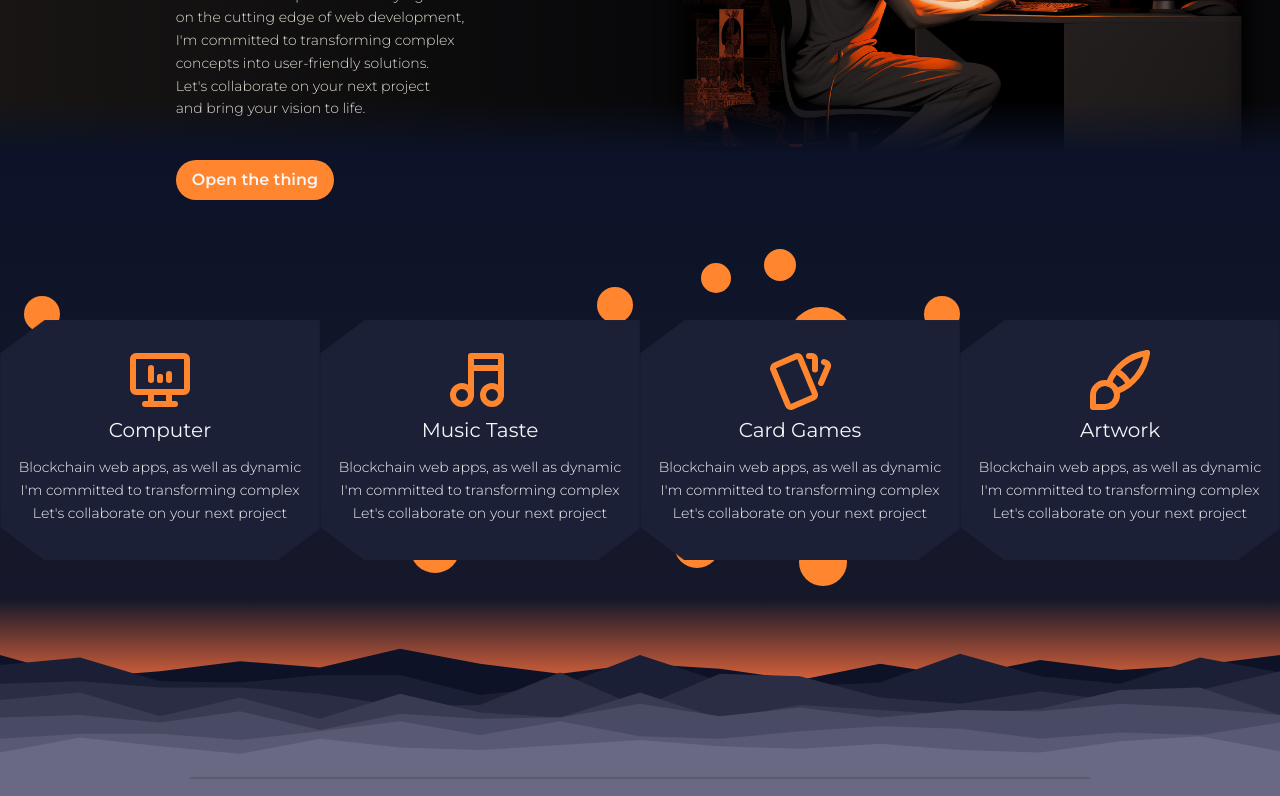
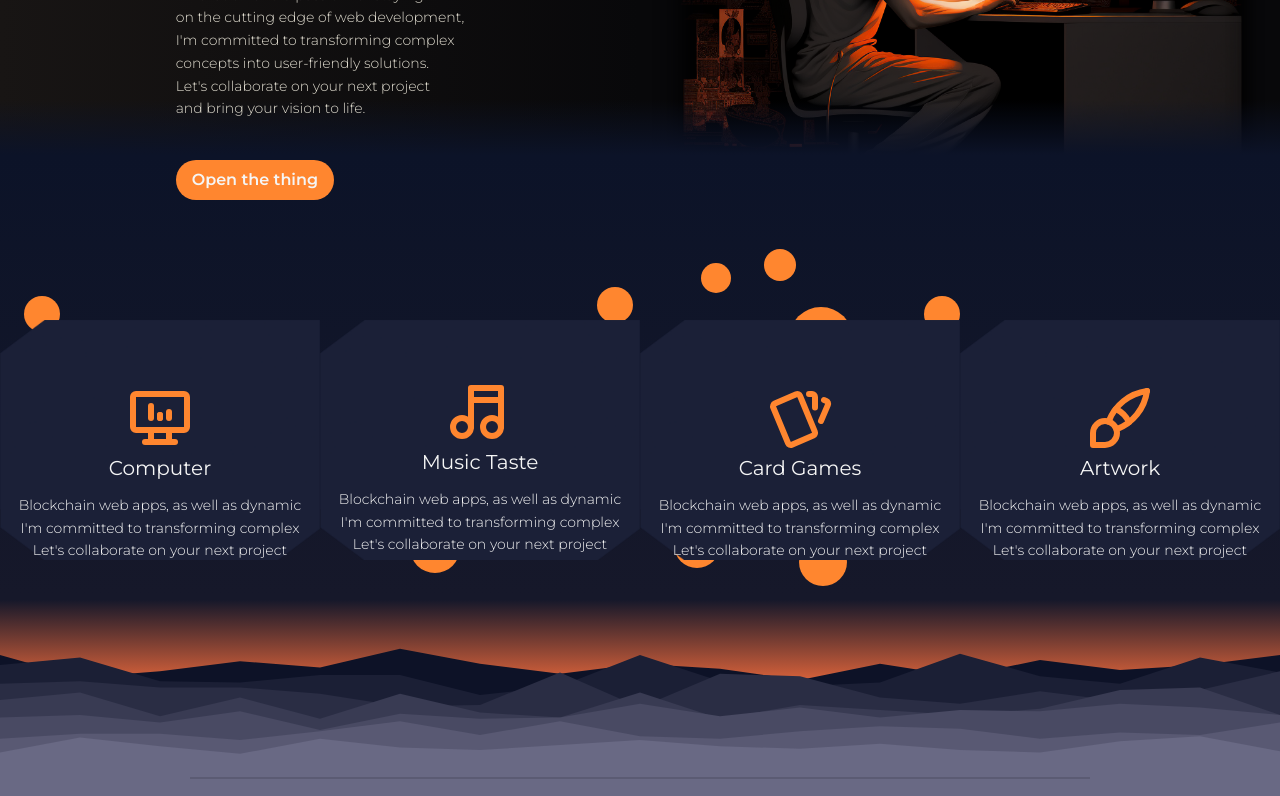
Before and after one commit to BillyTheArtist/dev-portfolio, a Next.js app: page / in a window 1280 px wide. Shown: the part 484-1280 px from the top of the page. Built offline with nearby package versions, Linux system fonts and the light colour scheme.

Commit message:
Adjusted box component.

```diff
--- a/components/HeptaBox.tsx
+++ b/components/HeptaBox.tsx
@@ -6,7 +6,7 @@ interface Props {
 
 export function HeptaBox({ children }: Props) {
   return (
-    <div className='w-80 h-80 bg-cover bg-center bg-[url("/images/sevenSided.svg")] flex flex-col items-center'>
+    <div className='w-80 h-80 bg-cover bg-center bg-[url("/images/sevenSided.svg")] flex flex-col items-center justify-center'>
       {children}
     </div>
   );
```
